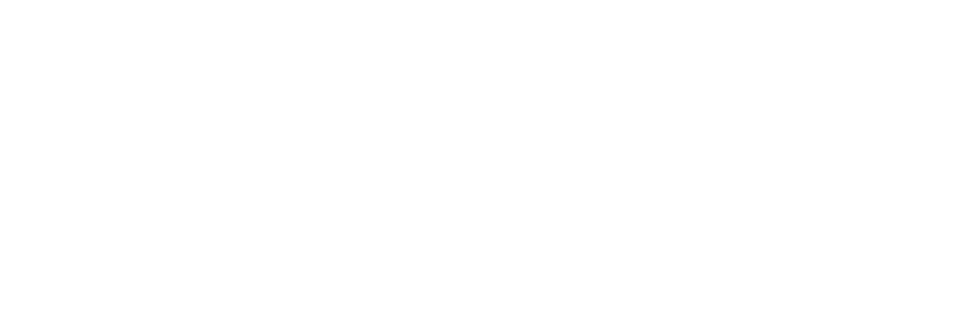
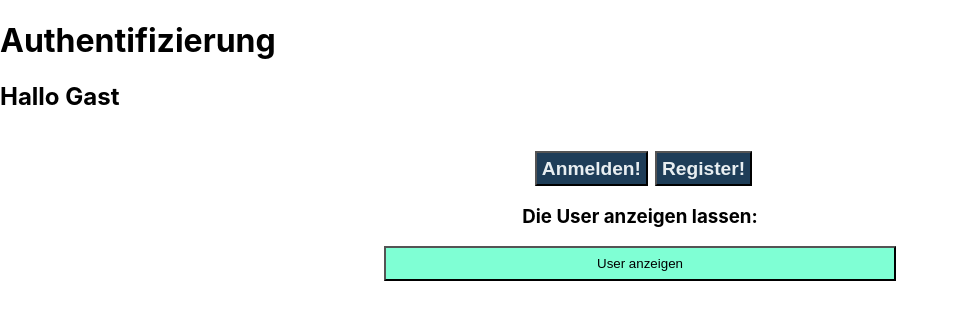
Before and after one commit to jbaltres/learning-auth, a React (Create React App) app in the folder client/auth/: page / in a window 1280 px wide. Shown: the top 320 px of the page, without its empty margins (0-959 px from the left). Built offline with nearby package versions, Linux system fonts and the light colour scheme.

Commit message:
check the Registration in Front End, wheter User is already registered + completed routing + give some styles

```diff
--- a/client/auth/src/App.css
+++ b/client/auth/src/App.css
@@ -101,3 +101,57 @@
   flex-direction: column;
   margin-top: 5px;
 }
+
+.AuthButtons {
+  height: 35px;
+  background-color: #1e3d58;
+  color: #e8eef1;
+  font-family: fantasy;
+  align-self: center;
+  font-weight: bold;
+  font-size: 1.2em;
+  padding: 5px;
+  margin-left: 7px;
+}
+
+.AuthButtons:hover {
+  cursor: pointer;
+  background-color: bisque;
+  color: #1e3d58;
+  font-size: 1.5em;
+  padding: 5px;
+}
+
+.AuthButtonsRegisterForm {
+  height: 35px;
+  background-color: #1e3d58;
+  color: #e8eef1;
+  font-family: fantasy;
+  align-self: center;
+  font-weight: bold;
+  font-size: 1.2em;
+  padding: 5px;
+  margin-left: 7px;
+  margin-top: 5px;
+}
+
+.Successregistration {
+  display: flex;
+  justify-content: center;
+  height: 35px;
+  width: 50%;
+  margin-bottom: 30px;
+  background-color: #057dcd;
+  color: #e8eef1;
+  font-family: fantasy;
+  align-self: center;
+  font-weight: bold;
+  padding: 7px;
+  border-radius: 10px;
+  border: solid 2px #1e3d58;
+}
+
+.Registration_Wrapper {
+  display: flex;
+  justify-content: center;
+}
--- a/client/auth/src/App.js
+++ b/client/auth/src/App.js
@@ -18,7 +18,7 @@
       <Route path="/register">
         <Register />
     </Route>
-    <Route path="/home">
+    <Route exact path="/">
         <Home />
     </Route>
     <Route path="/login">
--- a/client/auth/src/components/Home.js
+++ b/client/auth/src/components/Home.js
@@ -21,29 +21,46 @@
     }
 */
 
+    let greeting = false;
+    let greetingName = ""
+
+
+      if(greeting){
+        greetingName = "User"
+      }
+      else{
+        greetingName = "Gast"
+      }
+
+
   return (
     <>
     <h1>Authentifizierung</h1>
     {/*Wenn eingeloggt, Namen anzeigen, sonst "Gast"*/}
-    <h2>Hallo {userData.name}</h2>
+    <h2>Hallo {greetingName}</h2>
 
     <div className="App">
 
-        <button className="FormButton" onClick={() => getUserList()}>User anzeigen</button>
-
-          <p></p>
       {/*<button className="FormButton" onClick={getbookedRooms}>Reservierungen anzeigen</button>*/}
       <br/>
       <Link to="/login">
-       <button className="FormButton" type="button">
+       <button className="AuthButtons" type="button">
           Anmelden!
        </button>
       </Link>
       <Link to="/register">
-       <button className="FormButton" type="button">
+       <button className="AuthButtons" type="button">
           Register!
        </button>
       </Link>
+      <p/>
+      <p/>
+      <p/>
+      <p/>
+
+      <h3>Die User anzeigen lassen:</h3>
+
+      <button className="FormButton" onClick={() => getUserList()}>User anzeigen</button>
 
       {userData.map((value, key) => {
         return(
--- a/client/auth/src/components/Login.js
+++ b/client/auth/src/components/Login.js
@@ -50,7 +50,7 @@
        <input className="Inputfield" type="password" value={password} onChange={(e) => {setPassword(e.target.value)}}></input>
 
         <button className="FormButton" onClick={() => checkCredentials()}>Anmelden</button>
-      <Link to="/home">
+      <Link to="/">
        <button className="FormButton2" type="button">
           Home!
        </button>
--- a/client/auth/src/components/Register.js
+++ b/client/auth/src/components/Register.js
@@ -1,7 +1,6 @@
-import {useState} from "react";
+import {useState, useEffect} from "react";
 import Axios from "axios";
 import {Link} from "react-router-dom";
-
 
 function Register() {
 
@@ -9,10 +8,52 @@
   const [employer,setEmployer] = useState("BVA");
   const [age,setAge] = useState(18);
   const [password,setPassword] = useState("");
+  const [returnMessageValue,setReturnMessageValue] = useState(true)
+  const [userData, setUserData] = useState([]);
+  const [checkRegisterName,setCheckRegisterName] = useState(true)
+
+  let returnMessage = ""
+  if (!returnMessageValue){
+    returnMessage = "Erfolgreich Registriert"
+  }
+
+  let checkingName = ""
+  if (!checkRegisterName){
+    checkingName = "Username schon belegt"
+  }
 
   function handleSelectChange(event) {
     setEmployer(event.target.value);
 }
+
+useEffect(() => {
+    Axios.get('http://localhost:3001/getUserList').then((response) => {
+    console.log("Front End: getbookedRooms: response Data: "+ response.data.toString())
+    setUserData(response.data)
+    });
+},[])
+
+const getUserList = () => {
+  Axios.get('http://localhost:3001/getUserList').then((response) => {
+    if (userData.some(response => response.name === name)) {
+      console.log("Diesen Wert gibt es schon")
+      setCheckRegisterName(false)
+      setTimeout(() => {
+        setCheckRegisterName(returnMessageValue => !returnMessageValue)
+      }, 5000);
+    }
+    else{
+      console.log("Namen noch nicht in der Datenbank vorhanden")
+      addUser();
+    }
+  console.log("Front End: getbookedRooms: response Data: "+ response.data.toString())
+  setUserData(response.data)
+  })
+  .then(() => console.log("Überprüfung abgeschlossen"));
+}
+
+
+
   const addUser = () => {
     // der .post Befehl bekommt zwei Atrribute zugegwiesen(url, ObjectBody). URL ist hier localhost weil
     // der server.js sich auf dem gleichen Gerät befindet und der Port 3001 wurde in der server.js deklariert.
@@ -29,6 +70,15 @@
       passwordKey: password,
 
     }).then(() => {console.log("success")})
+      .then(() => setName(""))
+      .then(() => setAge(""))
+      .then(() => setEmployer(""))
+      .then(() => setPassword(""))
+      .then(() => setReturnMessageValue(false))
+      .then(() => setTimeout(() => {
+        setReturnMessageValue(returnMessageValue => !returnMessageValue)
+      }, 5000));
+
   }
 
 /*    const deleteReservation = (id) => {
@@ -38,8 +88,13 @@
 */
   return (
     <>
-    <h1>Authentifizierung</h1>
-
+    <div className="Registration_Wrapper">
+      <h1>Authentifizierung</h1>
+    </div>
+    <div className="Registration_Wrapper">
+      <h2 className={returnMessage ? "Successregistration" : null }>{returnMessage}</h2>
+      <h2 className={checkingName ? "Successregistration" : null }>{checkingName}</h2>
+    </div>
     <div className="App">
       <div className="Form">
       <h3>Name</h3>
@@ -55,17 +110,19 @@
        <h3>Password</h3>
        <input className="Inputfield" type="password" value={password} onChange={(e) => {setPassword(e.target.value)}}></input>
 
-        <button className="FormButton" onClick={() => addUser()}>Registrierung abschicken</button>
+        <button className="FormButton" onClick={() => getUserList()}>Registrierung abschicken</button>
+        <div>
         <Link to="/">
-       <button className="FormButton2" type="button">
+       <button className="AuthButtonsRegisterForm" type="button">
           Hauptseite!
        </button>
       </Link>
-      <Link to="/home">
-       <button className="FormButton2" type="button">
-          Home!
+      <Link to="/login">
+       <button className="AuthButtonsRegisterForm" type="button">
+          Login!
        </button>
       </Link>
+      </div>
       </div>
     </div>
     </>
```
